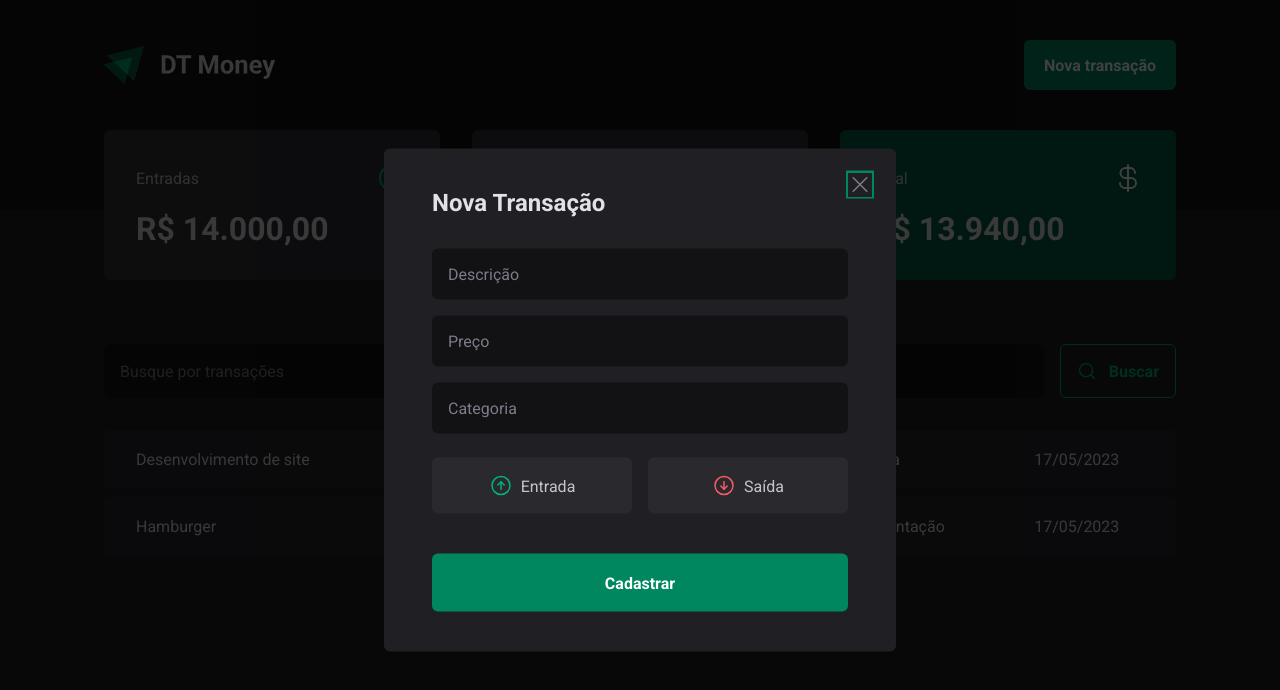
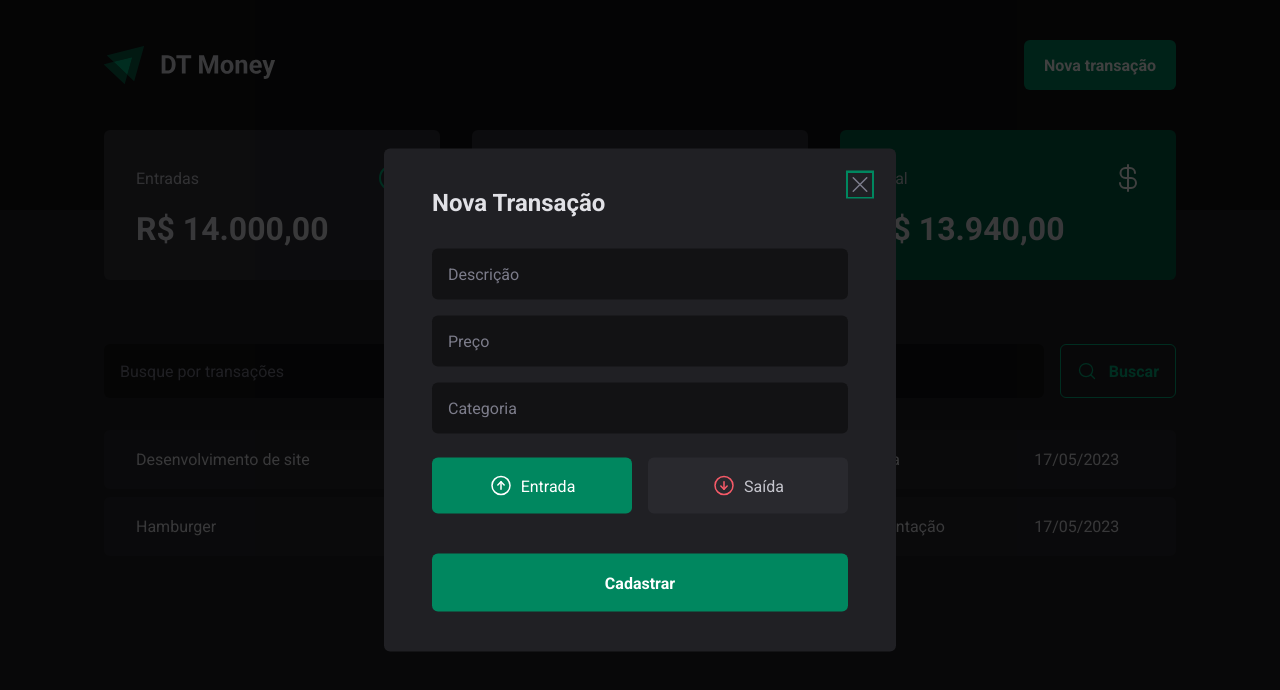
Before and after one commit to marcusdavanco/dt-money, a React (Vite) app: page / in a window 1280 px wide. Both pictures are taken after a click on the button "Nova transação". Shown: the top 690 px of the page. Built offline with nearby package versions, Linux system fonts and the light colour scheme; data requests are answered from the project's data file.

Commit message:
feat: Controlled components

```diff
--- a/src/components/NewTransactionModal/index.tsx
+++ b/src/components/NewTransactionModal/index.tsx
@@ -2,25 +2,29 @@
 import { Overlay, Content, CloseButton, TransactionType, TransactionTypeButton } from "./styles";
 import { X, ArrowCircleUp, ArrowCircleDown } from "phosphor-react";
 import * as z from 'zod';
-import { useForm } from "react-hook-form";
+import { useForm, Controller } from "react-hook-form";
 import { zodResolver } from "@hookform/resolvers/zod";
 
 const newTransactionFormSchema = z.object({
 	description: z.string(),
 	price: z.number(),
 	category: z.string(),
-	// type: z.enum(['income', 'outcome']),
+  type: z.enum(['income', 'outcome']),
 });
 
 type NewTransactionFormInputs = z.infer<typeof newTransactionFormSchema>;
 
 export function NewTransactionModal(){
 	const {
+		control,
 		register,
 		handleSubmit,
 		formState: { isSubmitting }
 	} = useForm<NewTransactionFormInputs>({
-		resolver: zodResolver(newTransactionFormSchema)
+		resolver: zodResolver(newTransactionFormSchema),
+		defaultValues: {
+			type: 'income',
+		}
 	})
 
 	async function handleCreateNewTransaction(data: NewTransactionFormInputs) {
@@ -57,18 +61,27 @@
 							required
 							{...register('category')}
 						/>
-						<TransactionType>
+						<Controller
+							control={control}
+							name="type"
+							render={({field}) => {
+								return (
+									<TransactionType
+										onValueChange={field.onChange}
+										value={field.value}
+									>
 										<TransactionTypeButton variant="income" value="income">
 											<ArrowCircleUp size={24} />
 											Entrada
 										</TransactionTypeButton>
 										<TransactionTypeButton variant="outcome" value="outcome">
-
 											<ArrowCircleDown size={24} />
 											Saída
 										</TransactionTypeButton>
-
 									</TransactionType>
+								)
+							}}
+													/>
 						<button type="submit" disabled={isSubmitting}>
 							Cadastrar
 						</button>
```
Lines whose indentation alone changed are shown as unchanged.
